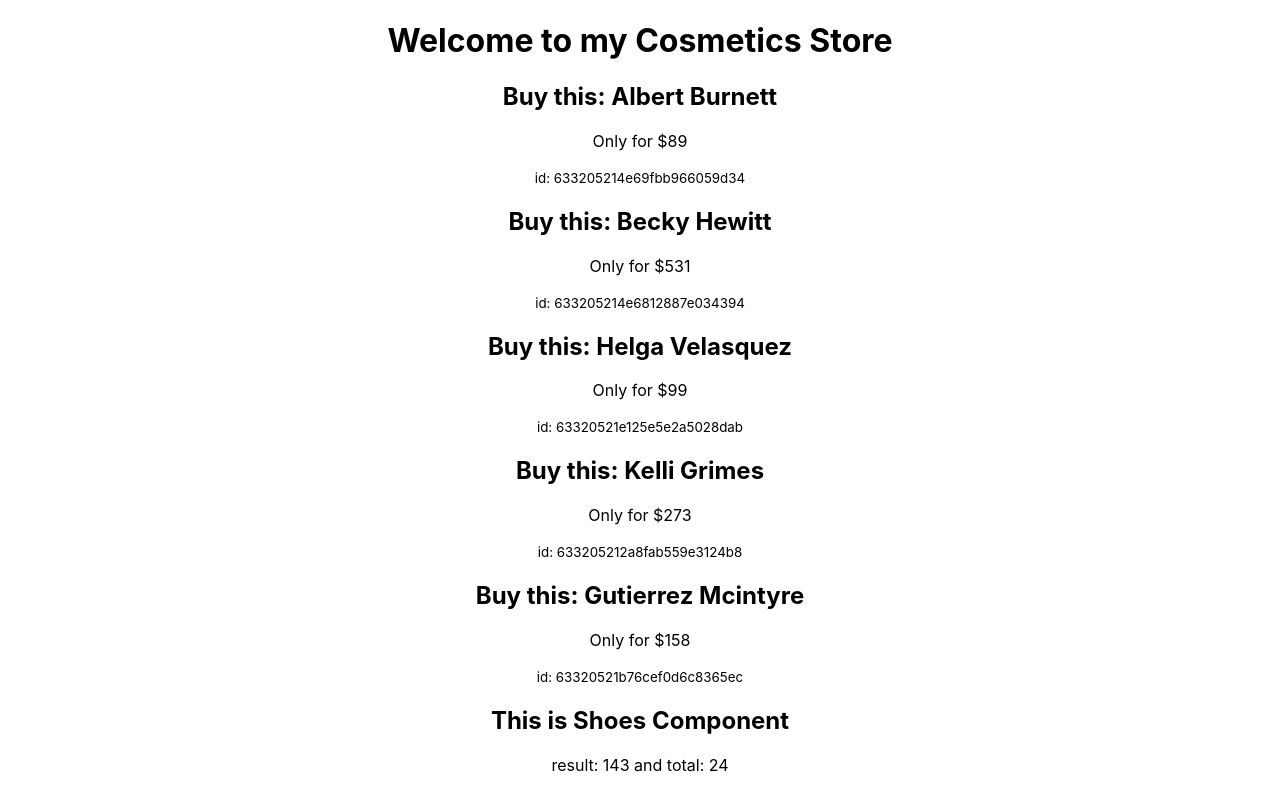
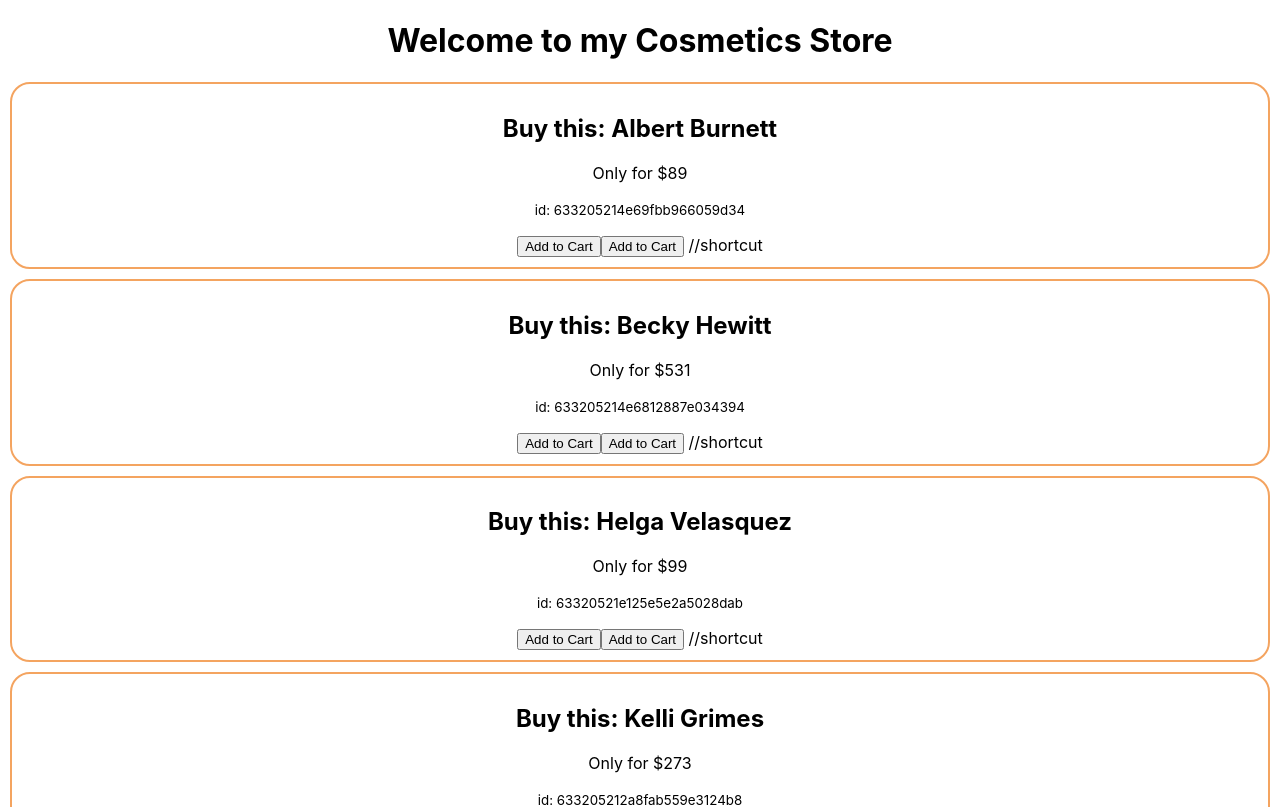
Before and after one commit to SkrChowdhury/react-storage-and-handler, a React (Create React App) app: page / in a window 1280 px wide. Shown: the top 807 px of the page. Built offline with nearby package versions, Linux system fonts and the light colour scheme.

Commit message:
event handler with parameters

```diff
--- /dev/null
+++ b/src/components/Cosmetic/Cosmetic.css
@@ -0,0 +1,6 @@
+.product{
+    border: 2px solid sandybrown;
+    margin: 10px;
+    padding: 10px;
+    border-radius: 20px;
+}
--- a/src/components/Cosmetic/Cosmetic.js
+++ b/src/components/Cosmetic/Cosmetic.js
@@ -1,12 +1,23 @@
 import React from 'react';
+import './Cosmetic.css';
 
 const Cosmetic = (props) => {
-  const {id, name, price } = props.cosmetic;
+  const { id, name, price } = props.cosmetic;
+
+  const addToCart = (id) => {
+    console.log('Item Added', id);
+  };
+
+  const addToCartWIthParam = () => addToCart(id);
   return (
-    <div>
+    <div className="product">
       <h2>Buy this: {name} </h2>
       <p>Only for ${price}</p>
-      <p><small>id: {id}</small></p>
+      <p>
+        <small>id: {id}</small>
+      </p>
+      <button onClick={addToCartWIthParam}>Add to Cart</button>
+      <button onClick={() => addToCart(id)}>Add to Cart</button> //shortcut
     </div>
   );
 };
```
